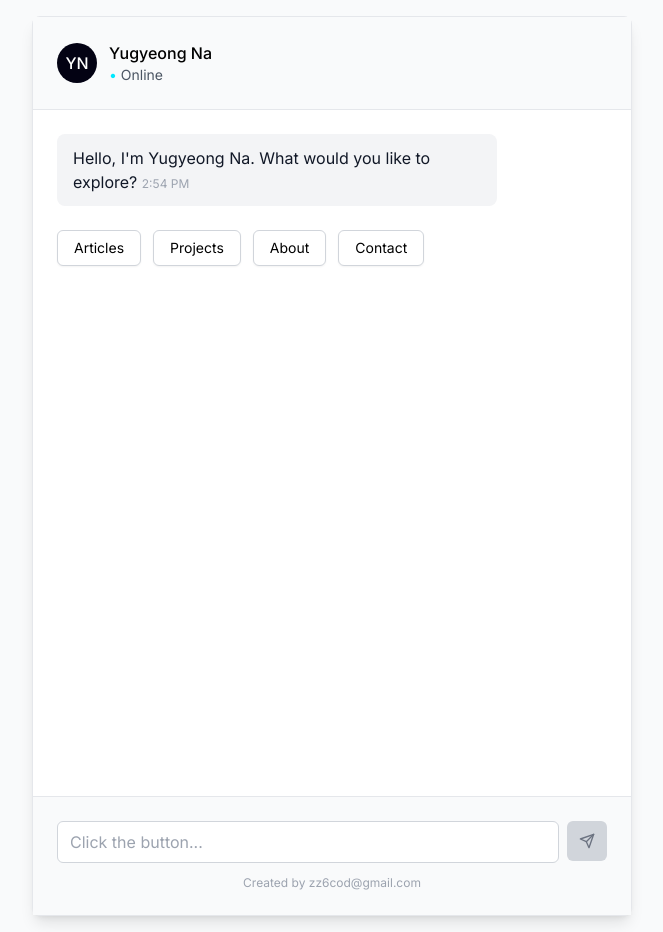
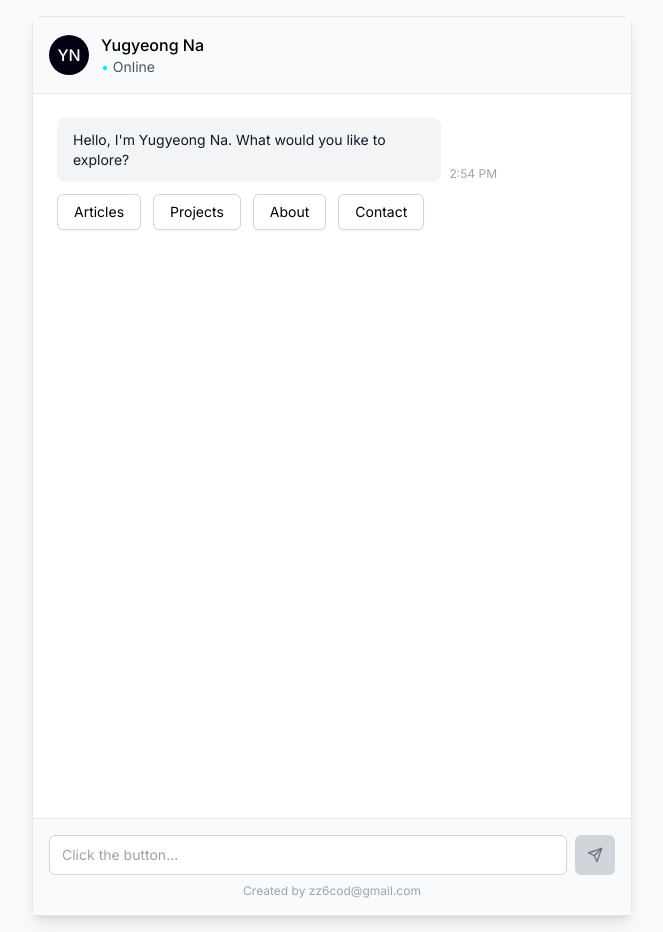
Before and after one commit to 60cod/bot-style-blog, a Next.js app: page / in a window 1280 px wide. Shown: the whole page, without its empty margins (308-971 px from the left). Built offline with nearby package versions, Linux system fonts and the light colour scheme.

Commit message:
Update style

```diff
--- a/app/layout.tsx
+++ b/app/layout.tsx
@@ -6,7 +6,7 @@ import '../styles/globals.css'
 const inter = Inter({ subsets: ['latin'] })
 
 export const metadata: Metadata = {
-  title: 'Bot Style Blog',
+  title: 'Yugyeong Na Blog',
   description: 'Dynamic chatbot interface with Next.js and Tailwind CSS',
 }
 
--- a/app/page.tsx
+++ b/app/page.tsx
@@ -2,8 +2,6 @@ import Chatbot from '@/components/ChatbotRefactored'
 
 export default function Home() {
   return (
-    <main className="min-h-screen">
-      <Chatbot />
-    </main>
+    <Chatbot />
   )
 }
--- a/components/Chatbot.tsx
+++ b/components/Chatbot.tsx
@@ -56,7 +56,7 @@ export default function Chatbot() {
         isExpanded ? "w-[1000px] h-[1200px]" : "w-[600px] h-[900px]"
       }`}>
         {/* Header */}
-        <div className="flex items-center gap-3 p-6 border-b border-gray-200 bg-gray-50">
+        <div className="flex items-center gap-3 p-4 border-b border-gray-200 bg-gray-50">
           <div className="w-10 h-10 rounded-full text-white flex items-center justify-center font-medium" style={{backgroundColor: '#030213'}}>
             YN
           </div>
@@ -70,7 +70,7 @@ export default function Chatbot() {
         </div>
 
         {/* Messages Area */}
-        <div className="flex-1 p-6 overflow-y-auto">
+        <div className="flex-1 p-6">
           <div className="space-y-4">
             {messages.map((message) => (
               <div
@@ -78,7 +78,10 @@ export default function Chatbot() {
                 className={`flex ${message.isBot ? "justify-start" : "justify-end"}`}
               >
                 {message.isFullWidth ? (
-                  <div className="w-full h-full min-h-[820px] bg-gray-100 rounded-lg p-4 flex items-center justify-center">
+                  <div
+                    className="w-full bg-gray-100 rounded-lg p-4 flex items-center justify-center overflow-y-auto"
+                    style={{ height: '810px' }}
+                  >
                     <div className="text-center">
                       <h3 className="mb-2">Loading {message.selectedSection}...</h3>
                       <p className="text-gray-600">
@@ -104,7 +107,7 @@ export default function Chatbot() {
 
           {/* Initial Navigation Buttons - Outside message bubbles */}
           {showInitialButtons && (
-            <div className="flex gap-3 justify-left mt-6 flex-wrap">
+            <div className="flex gap-3 justify-left mt-3 flex-wrap">
               {["Articles", "Projects", "About", "Contact"].map((button) => (
                 <button
                   key={button}
@@ -117,26 +120,26 @@ export default function Chatbot() {
             </div>
           )}
 
-          {/* Back to Home Button - Shows when expanded */}
+          {/* Return Home Button - Shows when expanded */}
           {isExpanded && !showInitialButtons && (
-            <div className="flex justify-left mt-6">
+            <div className="flex justify-left mt-3">
               <button
                 onClick={handleBackToHome}
                 className="text-sm h-9 px-4 bg-white border border-gray-300 rounded-md hover:bg-gray-50 shadow-sm hover:shadow-md transition-shadow duration-200"
               >
-                Back to Home
+                Return
               </button>
             </div>
           )}
         </div>
 
         {/* Input Area */}
-        <div className="p-6 border-t border-gray-200 bg-gray-50">
+        <div className="p-4 border-t border-gray-200 bg-gray-50">
           <div className="flex gap-2">
             <input
               disabled
               placeholder="Click the button..."
-              className="flex-1 bg-white border border-gray-300 rounded-md px-3 py-2 text-gray-400"
+              className="flex-1 text-sm bg-white border border-gray-300 rounded-md px-3 py-2 text-gray-400"
             />
             <button
               disabled
--- a/components/ChatbotRefactored.tsx
+++ b/components/ChatbotRefactored.tsx
@@ -23,11 +23,11 @@ export default function Chatbot() {
     : `${CHATBOT_DIMENSIONS.collapsed.width} ${CHATBOT_DIMENSIONS.collapsed.height}`;
 
   return (
-    <div className="size-full flex items-center justify-center bg-gray-50 p-4">
+    <div className="min-h-screen w-full flex items-center justify-center bg-gray-50 p-4">
       <div className={`flex flex-col shadow-lg border border-gray-200 transition-all duration-500 ease-in-out rounded-lg bg-white ${containerSize}`}>
 
         {/* Header */}
-        <div className="flex items-center gap-3 p-6 border-b border-gray-200 bg-gray-50">
+        <div className="flex items-center gap-3 p-4 border-b border-gray-200 bg-gray-50">
           <Avatar
             initials="YN"
             name="Yugyeong Na"
@@ -36,7 +36,7 @@ export default function Chatbot() {
         </div>
 
         {/* Messages Area */}
-        <div className="flex-1 p-6 overflow-y-auto">
+        <div className="flex-1 p-6">
           <div className="space-y-4">
             {messages.map((message) => (
               <div
@@ -53,11 +53,11 @@ export default function Chatbot() {
             <NavigationButtons onSectionClick={handleSectionClick} />
           )}
 
-          {/* Back to Home Button */}
+          {/* Return Button */}
           {isExpanded && !showInitialButtons && (
-            <div className="flex justify-left mt-6">
+            <div className="flex justify-left mt-3">
               <NavigationButton onClick={handleBackToHome}>
-                Back to Home
+                Return
               </NavigationButton>
             </div>
           )}
--- a/components/ui/ChatInput.tsx
+++ b/components/ui/ChatInput.tsx
@@ -2,12 +2,12 @@ import { Send } from 'lucide-react';
 
 export function ChatInput() {
   return (
-    <div className="p-6 border-t border-gray-200 bg-gray-50">
+    <div className="p-4 border-t border-gray-200 bg-gray-50">
       <div className="flex gap-2">
         <input
           disabled
           placeholder="Click the button..."
-          className="flex-1 bg-white border border-gray-300 rounded-md px-3 py-2 text-gray-400"
+          className="flex-1 text-sm bg-white border border-gray-300 rounded-md px-3 py-2 text-gray-400"
         />
         <button
           disabled
@@ -16,7 +16,7 @@ export function ChatInput() {
           <Send className="h-4 w-4" />
         </button>
       </div>
-      <div className="text-center mt-3 text-xs text-gray-400">
+      <div className="text-center mt-2 text-xs text-gray-400">
           Created by zz6cod@gmail.com
       </div>
     </div>
--- a/components/ui/MessageBubble.tsx
+++ b/components/ui/MessageBubble.tsx
@@ -1,5 +1,5 @@
 import { Message } from '@/types';
-import { BRAND_COLORS, LOADING_AREA_HEIGHT } from '@/constants';
+import { BRAND_COLORS } from '@/constants';
 import { ArticlesPage } from '../ArticlesPage';
 
 interface MessageBubbleProps {
@@ -11,7 +11,10 @@ export function MessageBubble({ message }: MessageBubbleProps) {
     // Articles 섹션인 경우 실제 페이지 렌더링
     if (message.selectedSection === 'Articles') {
       return (
-        <div className={`w-full h-full ${LOADING_AREA_HEIGHT} bg-white rounded-lg overflow-hidden`}>
+        <div
+          className="w-full bg-white rounded-lg overflow-y-auto"
+          style={{ height: '810px' }}
+        >
           <ArticlesPage />
         </div>
       );
@@ -19,7 +22,10 @@ export function MessageBubble({ message }: MessageBubbleProps) {
 
     // 다른 섹션들은 기본 로딩 화면
     return (
-      <div className={`w-full h-full ${LOADING_AREA_HEIGHT} bg-gray-100 rounded-lg p-4 flex items-center justify-center`}>
+      <div
+        className="w-full bg-gray-100 rounded-lg p-4 flex items-center justify-center overflow-y-auto"
+        style={{ height: '810px' }}
+      >
         <div className="text-center">
           <h3 className="mb-2">Loading {message.selectedSection}...</h3>
           <p className="text-gray-600">
@@ -31,13 +37,20 @@ export function MessageBubble({ message }: MessageBubbleProps) {
   }
 
   return (
-    <div
-      className={`max-w-[80%] rounded-lg px-4 py-3 ${
-        message.isBot ? "bg-gray-100 text-gray-900" : "text-white"
-      }`}
-      style={!message.isBot ? { backgroundColor: BRAND_COLORS.primary } : {}}
-    >
-      <div dangerouslySetInnerHTML={{ __html: message.content }} />
+    <div className="flex items-end gap-2 max-w-[80%]">
+      <div
+        className={`rounded-lg px-4 py-3 text-sm ${
+          message.isBot ? "bg-gray-100 text-gray-900" : "text-white"
+        }`}
+        style={!message.isBot ? { backgroundColor: BRAND_COLORS.primary } : {}}
+      >
+        <p>{message.content}</p>
+      </div>
+      {message.timestamp && (
+        <span className="text-xs text-gray-400 whitespace-nowrap">
+          {message.timestamp}
+        </span>
+      )}
     </div>
   );
 }
--- a/components/ui/NavigationButtons.tsx
+++ b/components/ui/NavigationButtons.tsx
@@ -8,7 +8,7 @@ interface NavigationButtonsProps {
 
 export function NavigationButtons({ onSectionClick }: NavigationButtonsProps) {
   return (
-    <div className="flex gap-3 justify-left mt-6 flex-wrap">
+    <div className="flex gap-3 justify-left mt-3 flex-wrap">
       {NAVIGATION_SECTIONS.map((section) => (
         <NavigationButton
           key={section}
--- a/constants/index.ts
+++ b/constants/index.ts
@@ -16,5 +16,3 @@ export const BRAND_COLORS = {
   primary: '#030213',
   avatar: '#030213'
 } as const;
-
-export const LOADING_AREA_HEIGHT = 'min-h-[820px]';
--- a/lib/message-utils.ts
+++ b/lib/message-utils.ts
@@ -25,9 +25,11 @@ export function createInitialMessage(): Message {
     minute: '2-digit',
     hour12: true
   });
+
   return {
     id: '1',
-    content: `Hello, I'm Yugyeong Na. What would you like to explore?\n\n<span class="text-xs text-gray-400">${timeString}</span>`,
-    isBot: true
+    content: "Hello, I'm Yugyeong Na. What would you like to explore?",
+    isBot: true,
+    timestamp: timeString
   };
 }
--- a/types/index.ts
+++ b/types/index.ts
@@ -5,6 +5,7 @@ export interface Message {
   buttons?: string[];
   isFullWidth?: boolean;
   selectedSection?: string;
+  timestamp?: string;
 }
 
 export type NavigationSection = 'Articles' | 'Projects' | 'About' | 'Contact';
```
